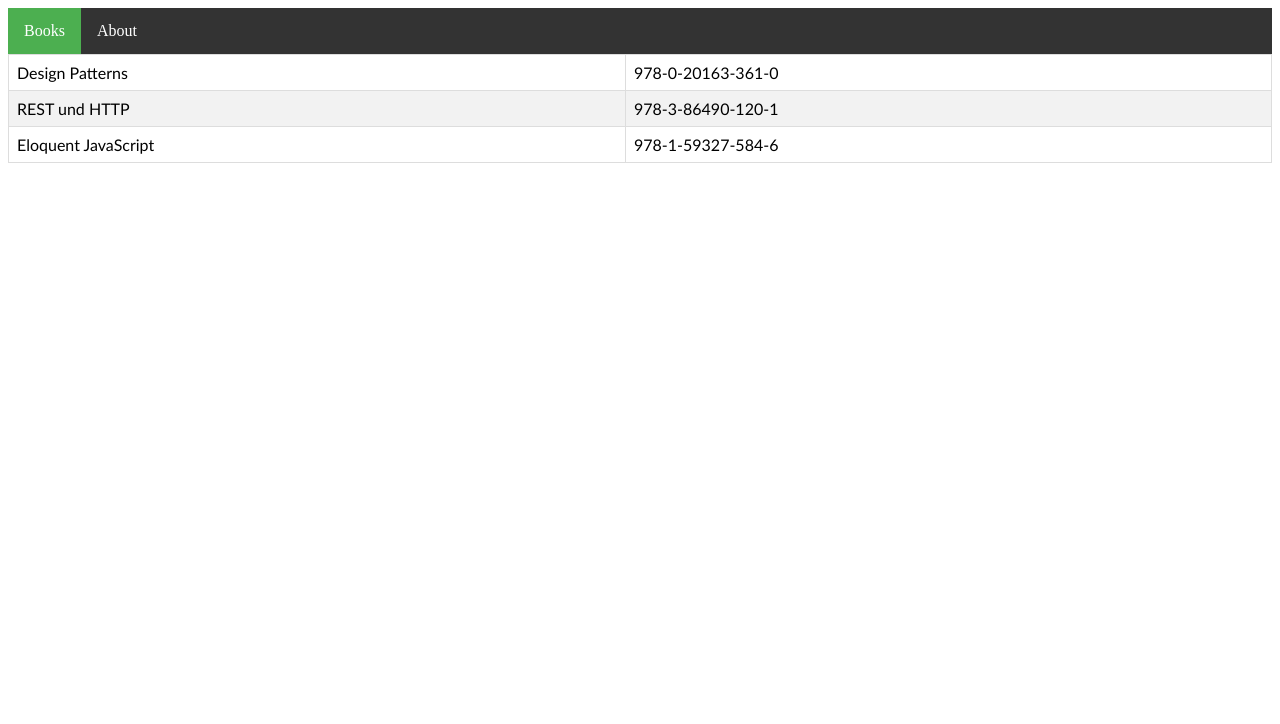
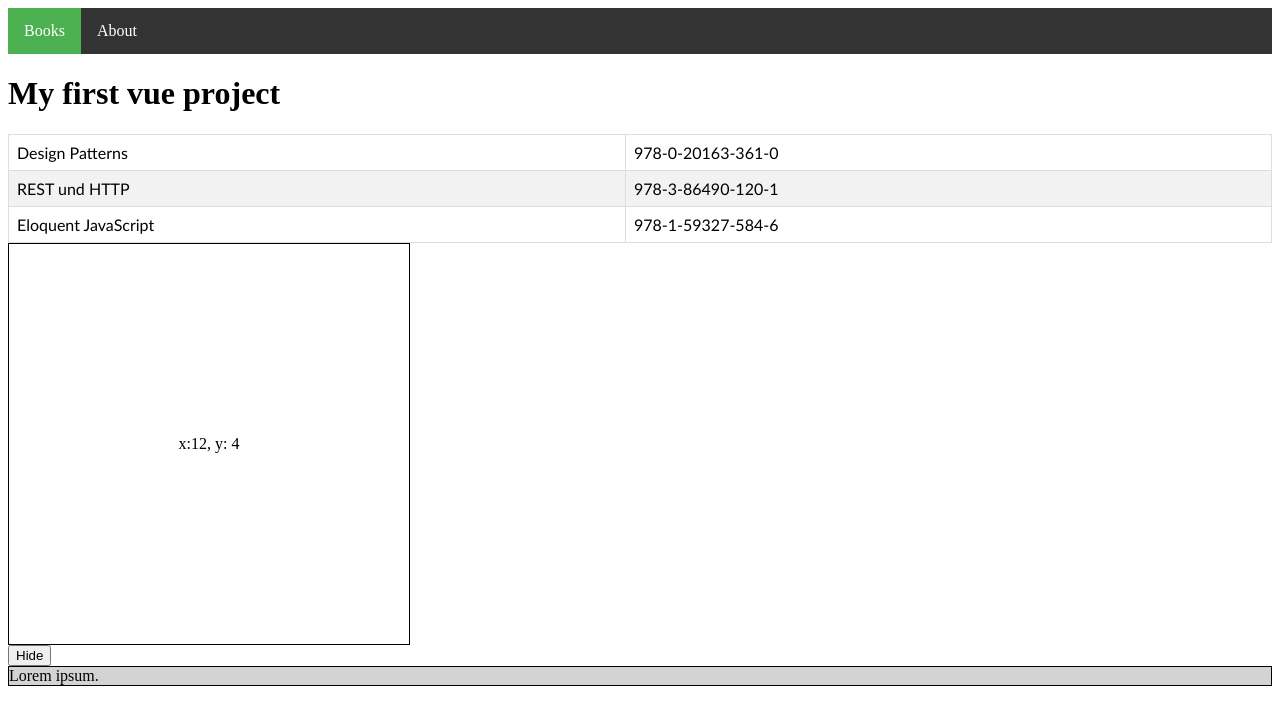
Before and after one commit to frontend-coach-workshops/2023-09-11_09-13, a Vue app: page / in a window 1280 px wide. Shown: the top 724 px of the page. Built offline with nearby package versions, Linux system fonts and the light colour scheme.

Commit message:
Add task 5

```diff
--- a/src/App.vue
+++ b/src/App.vue
@@ -1,16 +1,23 @@
 <template>
   <AppNavigation />
+  <h1>My first vue project</h1>
   <BookList />
+  <MouseCursor />
+  <InfoBox />
 </template>
 
 <script>
 import AppNavigation from './components/AppNavigation.vue'
+import MouseCursor from './components/MouseCursor.vue'
+import InfoBox from './components/InfoBox.vue'
 import BookList from './components/BookList.vue'
 
 export default {
   name: 'App',
   components: {
     AppNavigation,
+    MouseCursor,
+    InfoBox,
     BookList
   }
 }
```
